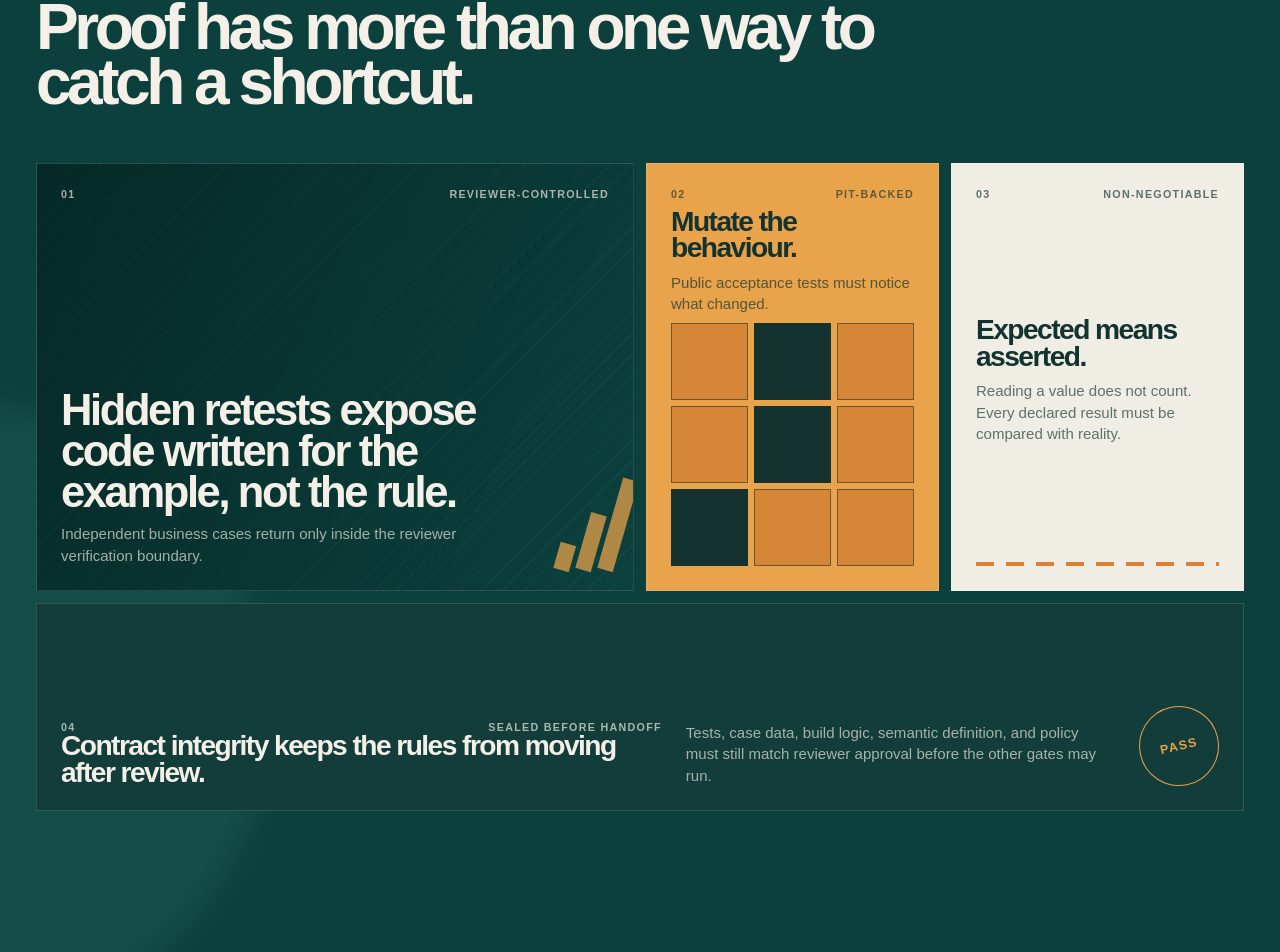
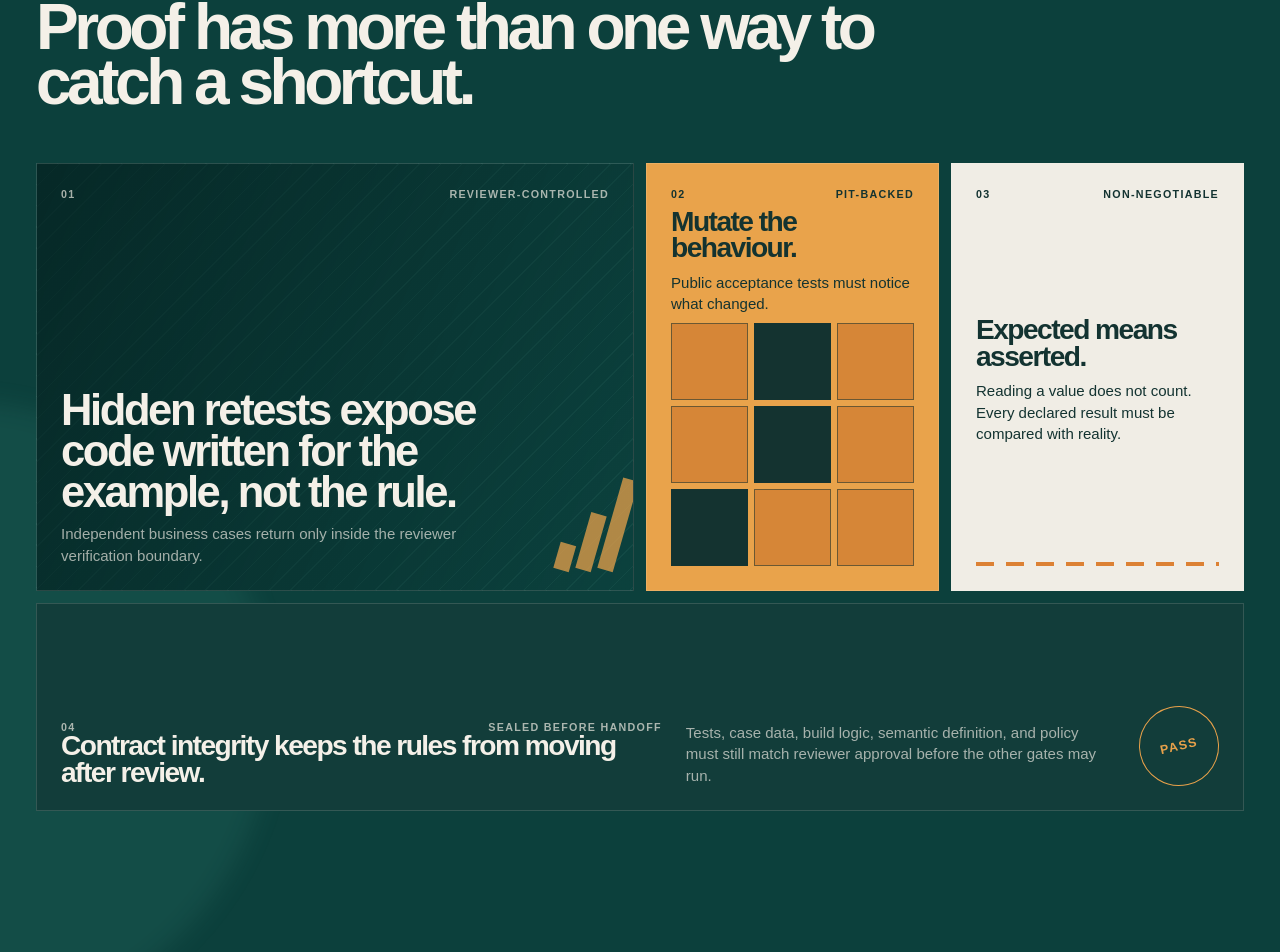
Before and after one commit to samzhu/topplecat, a React (Vite) app in the folder site/: page / in a window 1280 px wide. Shown: the part 1646-2598 px from the top of the page. Built offline with nearby package versions, Linux system fonts and the light colour scheme; a web font is replaced by a local one.

Commit message:
fix(site): restore card text contrast

```diff
--- a/site/src/styles.css
+++ b/site/src/styles.css
@@ -182,10 +182,10 @@ button { font: inherit; }
 .card-line-art span { display: block; width: 16px; background: #e8a14a; transform-origin: bottom; }
 .card-line-art span:nth-child(1) { height: 27px; transform: rotate(16deg); }.card-line-art span:nth-child(2) { height: 58px; transform: rotate(16deg); }.card-line-art span:nth-child(3) { height: 94px; transform: rotate(16deg); }
 .mutation { grid-column: span 1; grid-row: span 2; display: flex; flex-direction: column; background: #e9a34b; color: #143330; }
-.mutation p { color: rgba(20, 51, 48, 0.7); }.mutation .card-topline { color: rgba(20, 51, 48, 0.65); }
+.mutation p, .mutation .card-topline { color: #143330; }
 .mutation-grid { display: grid; grid-template-columns: repeat(3, 1fr); gap: 6px; margin-top: auto; }
 .mutation-grid b { aspect-ratio: 1; display: block; border: 1px solid rgba(20, 51, 48, 0.55); background: #d68637; }.mutation-grid b:nth-child(2), .mutation-grid b:nth-child(5), .mutation-grid b:nth-child(7) { background: #143330; }
-.expected { grid-column: span 1; grid-row: span 2; display: flex; flex-direction: column; background: #f0ede5; color: #133331; }.expected p, .expected .card-topline { color: rgba(19, 51, 49, 0.67); }
+.expected { grid-column: span 1; grid-row: span 2; display: flex; flex-direction: column; background: #f0ede5; color: #133331; }.expected p, .expected .card-topline { color: #133331; }
 .expected-underline { width: 100%; height: 4px; margin-top: auto; background: repeating-linear-gradient(90deg, #dc8134 0 18px, transparent 18px 30px); }
 .integrity { grid-column: span 4; grid-row: span 1; display: grid; grid-template-columns: 1.4fr 1fr auto; align-items: end; gap: 24px; background: #123d3a; }.integrity h3 { margin-bottom: 0; max-width: 630px; }
 .integrity-seal { display: grid; place-items: center; width: 80px; height: 80px; border: 1px solid #e8a14a; border-radius: 50%; color: #e8a14a; font-size: 0.78rem; font-weight: 800; letter-spacing: 0.1em; transform: rotate(-13deg); }
```
